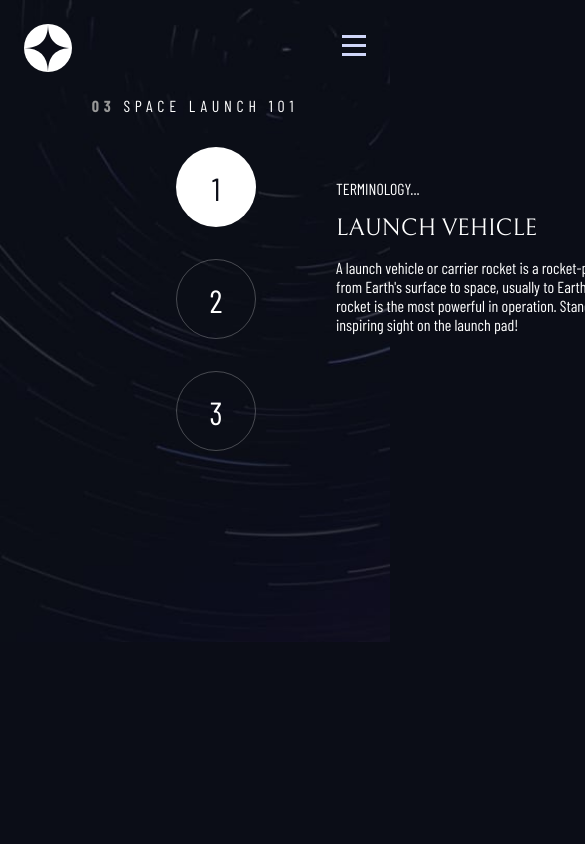
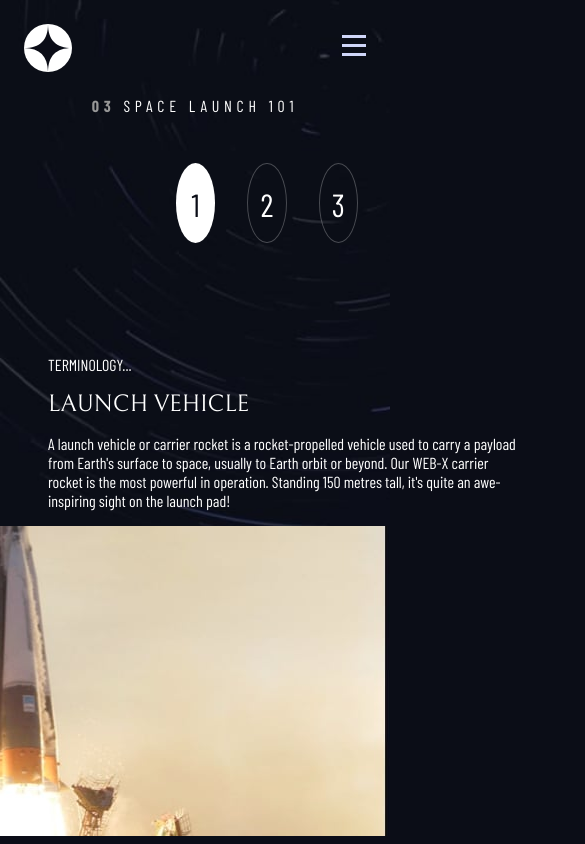
Before and after one commit to Kaamos88/Space-tourism, a Next.js app: page /technology in a window 390 px wide. Shown: the top 844 px of the page, 585 px wide, since content can reach past the window. Built offline with nearby package versions, Linux system fonts and the light colour scheme.

Commit message:
Mobile - crew section fix desktop

```diff
--- a/components/TechnologySection.js
+++ b/components/TechnologySection.js
@@ -3,7 +3,13 @@ import s from "../styles/components/TechnologySection.module.scss";
 import TechnologyNav from "./TechnologyNav";
 
 const TechnologySection = () => {
+  let width;
+  if (typeof window !== 'undefined') {
+     width = screen.width;
+  }
+  console.log(width)
   const { technology } = useSelector((store) => store.technology);
+  const image = width > 1024 ? technology.images.portrait : technology.images.landscape;
   return (
     <main className={s.technologyModule}>
       <section className={s.textSection}>
@@ -15,7 +21,7 @@ const TechnologySection = () => {
         </div>
       </section>
       <section className={s.image}>
-        <img src={technology.images.portrait} />
+        <img src={width > 1024 ? technology.images.portrait : technology.images.landscape} />
       </section>
     </main>
   );
--- a/styles/components/Nav.module.scss
+++ b/styles/components/Nav.module.scss
@@ -14,6 +14,9 @@
   transition: ease-out 0.5s;
   &.close {
     display: none;
+    @media screen and (min-width: 1024px) {
+      display: inline;
+    }
   }
   &.open {
     height: 100vh;
--- a/styles/components/TechnologyNav.module.scss
+++ b/styles/components/TechnologyNav.module.scss
@@ -3,8 +3,12 @@
 .nav {
   padding-left: 11rem;
   ul {
+    display: flex;
     padding: 0;
     list-style: none;
+    @media screen and (min-width: 1024px) {
+      display: block;
+    }
     .active {
       background-color: rgb(255,255,255);
       border: 1px solid transparent;
--- a/styles/components/TechnologySection.module.scss
+++ b/styles/components/TechnologySection.module.scss
@@ -2,9 +2,17 @@
 
 .technologyModule {
   display: flex;
+  flex-direction: column;
   justify-content: space-between;
+  @media screen and (min-width: 1024px) {
+    flex-direction: row;
+  }
   .textSection {
     display: flex;
+    flex-direction: column;
+    @media screen and (min-width: 1024px) {
+      flex-direction: row;
+    }
     .text {
       margin-top: 3rem;
       margin-left: 3rem;
```
Also changed, not shown: styles/components/CrewSection.module.scss (+6 -3 lines).
